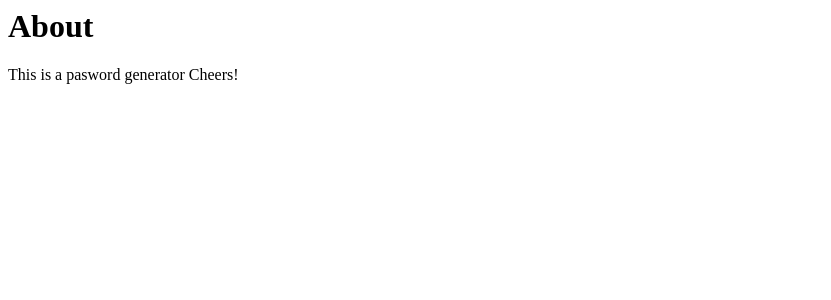
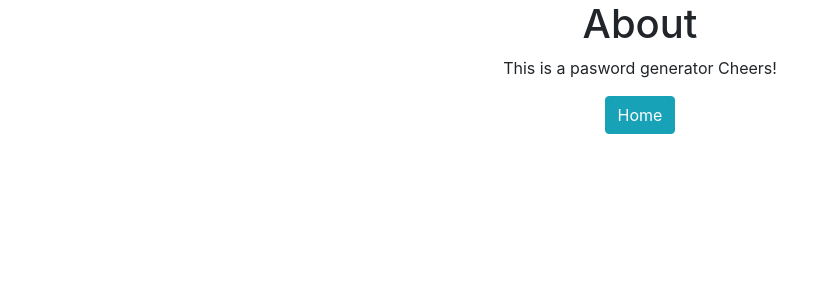
Before and after one commit to jo-kaur/password_generator, a Django app: template generator/templates/generator/about.html in a window 1280 px wide. Shown: the top 300 px of the page, without its empty margins (0-831 px from the left). Run offline with Django 3.2, Linux system fonts and the light colour scheme; the template is opened without the code that fills it, so the values that code supplies are empty; some libraries are stand-ins or nearby versions.

Commit message:
changes to about page

```diff
--- a/generator/templates/generator/about.html
+++ b/generator/templates/generator/about.html
@@ -1,3 +1,10 @@
-<h1>About</h1>
+<html>
+    <title>About</title>
+    <link rel="stylesheet" href="https://stackpath.bootstrapcdn.com/bootstrap/4.4.1/css/bootstrap.min.css" integrity="sha384-Vkoo8x4CGsO3+Hhxv8T/Q5PaXtkKtu6ug5TOeNV6gBiFeWPGFN9MuhOf23Q9Ifjh" crossorigin="anonymous">
 
-<p>This is a pasword generator Cheers!</p>
+    <div class='container text-center'>
+        <h1>About</h1>
+        <p>This is a pasword generator Cheers!</p>
+        <a href="{% url 'home' %}" class="btn btn-info">Home</a>
+    </div>
+</html>
```
